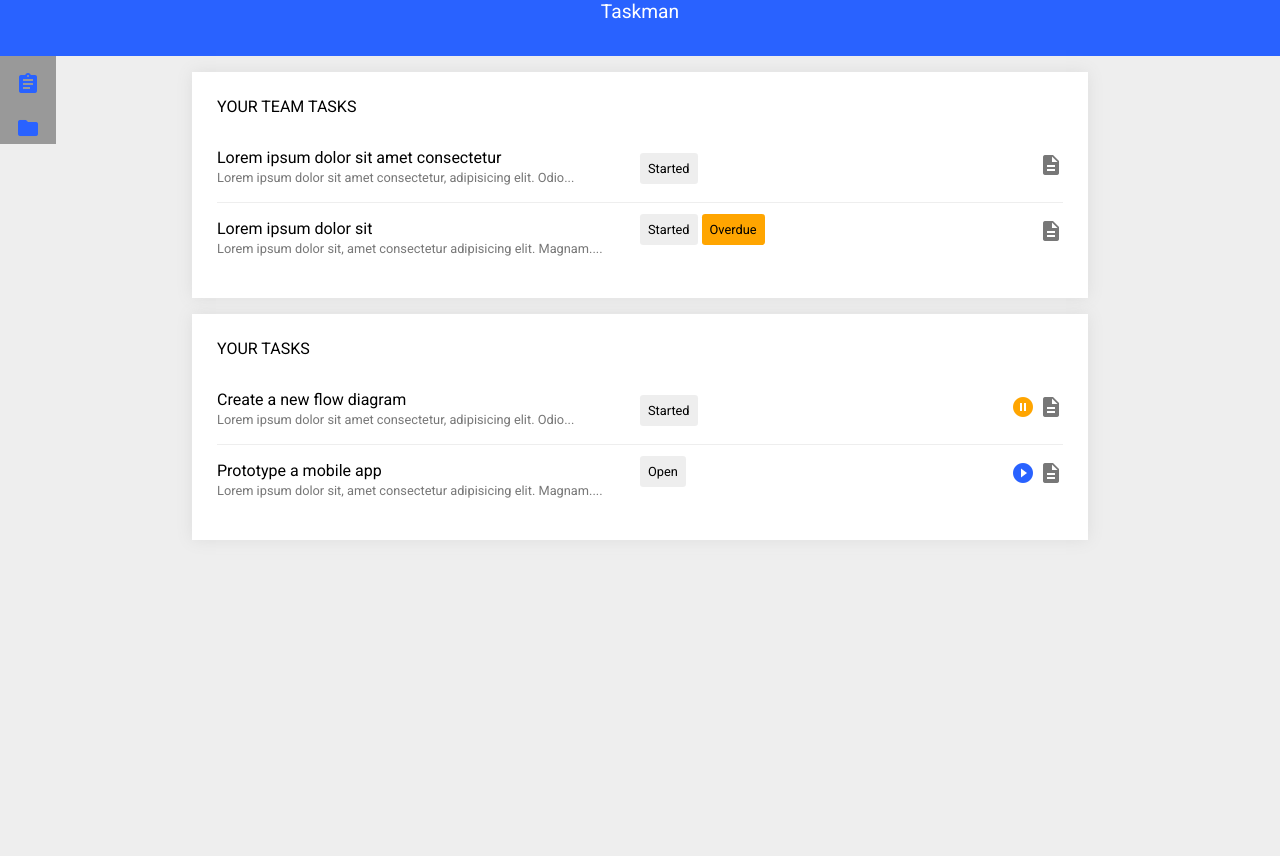
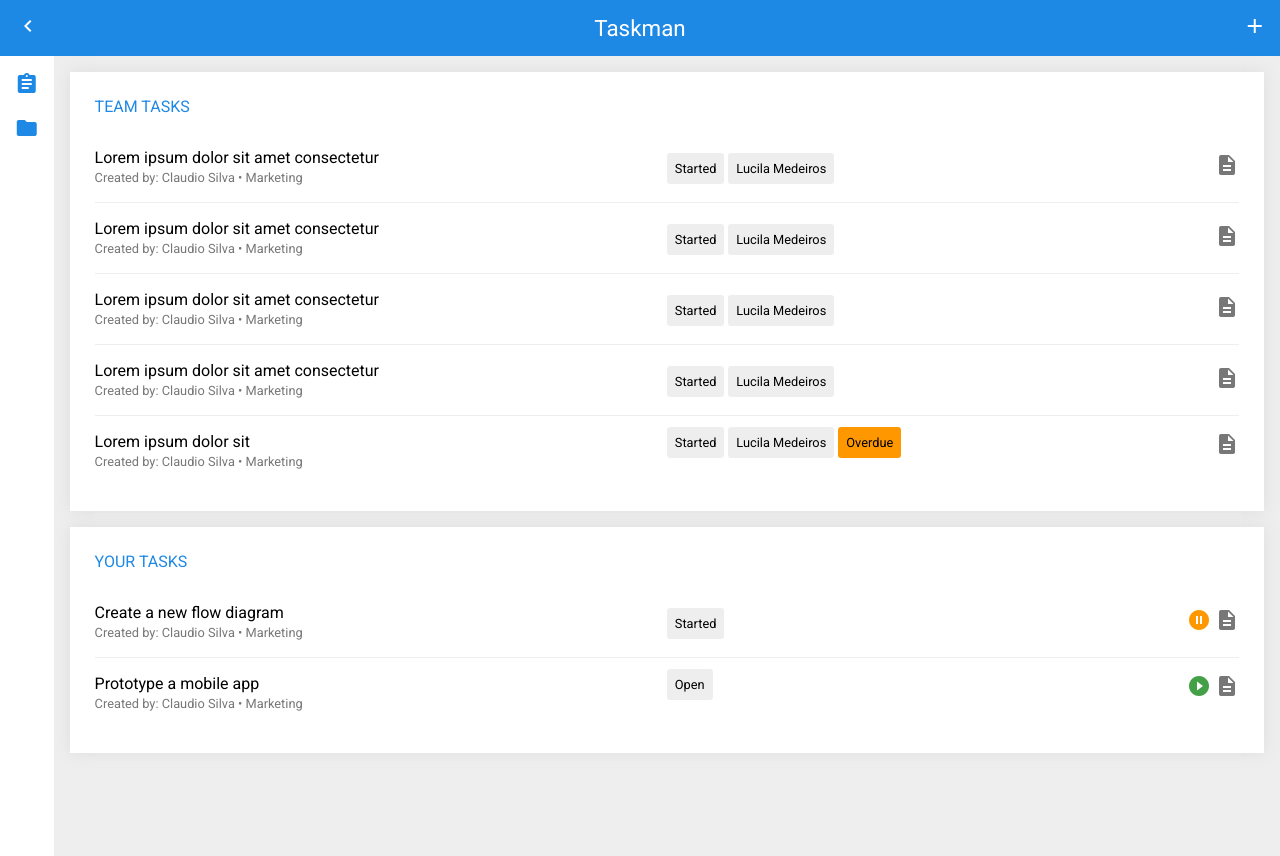
Before and after one commit to claudiomaxx/taskman-web, a website: page taskman-web-ng1/index.html at #!/home in a window 1280 px wide. Before the commit the page ends 800 px from the top, so only its background shows below. Drawn offline with nearby package versions, Linux system fonts and the light colour scheme; some packages are replaced by stand-ins of ours.

Commit message:
melhorias visuais

```diff
--- a/styles/styles.scss
+++ b/styles/styles.scss
@@ -1,6 +1,13 @@
+$primary-color: #1E88E5;
+$success-color: #43A047;
+$warning-color: #FF9800;
+
 * {
   font: 100% 'Roboto', sans-serif;
   box-sizing: border-box;
+}
+html,body {
+  height: 100%;
 }
 body {
   background: #eee;
@@ -11,23 +18,29 @@ body, h1, h2, h3, h4, h5, h6, ul, li {
   padding: 0;
 }
 
+.tm-flex-col {
+  display: flex;
+  height: 100%;
+}
+
 #tm-header {
-  background: #2962ff;
+  background: $primary-color;
   color: #fff;
   height: 3.5rem;
-  // padding: 0.7rem;
+  display: flex;
+  align-items: center;
+  justify-content: center;
 
   h1 {
-    text-align: center;
-    font-size: 1.2rem;
+    font-size: 1.4rem;
   }
 }
 
 #tm-sidemenu {
   width: 3.5rem;
-  height: 100%;
-  float: left;
-  background: #999;
+  flex: 'flex-grow';
+
+  background: #fff;
 
   ul > li {
     width: 100%;
@@ -36,15 +49,17 @@ body, h1, h2, h3, h4, h5, h6, ul, li {
     display: block;
 
     a {
-      color: #2962ff;
+      color: $primary-color;
     }
   }
 
 }
 
 #tm-content {
-  max-width: 70%;
-  margin: auto
+  width: 100%;
+  padding: 1rem;
+  // max-width: 90%;
+  margin: 0 auto;
 }
 
 h3 {
@@ -54,12 +69,15 @@ h3 {
 
 
 .tm-box {
-  display: flex;
   background: #fff;
   padding: 1.5rem;
   box-shadow: 0px 0px 15px #ddd;
   border: solid 1px #fff;
-  margin-top: 1rem;
+  margin-bottom: 1rem;
+}
+
+.tm-box--header {
+  color: $primary-color;
 }
 
 input, button, textarea, select {
@@ -99,6 +117,10 @@ $i: 24;
   $i: $i - 1;
 }
 
+.pad-1 {
+  padding: 1rem;
+}
+
 .col {
   width: auto;
 }
@@ -114,7 +136,7 @@ button:disabled {
 
 
 .btn--primary {
-  background-color: #2962ff !important;
+  background-color: $primary-color !important;
   color: #fff !important;
 }
 
@@ -151,20 +173,28 @@ li {
   text-align: right;
 }
 
+.ta-center {
+  text-align: center;
+}
+
 .tx-grey {
   color: #777;
 }
 
 .tx-primary {
-  color: #2962ff;
+  color: $primary-color;
+}
+
+.tx-success {
+  color: $success-color;
 }
 
 .tx-warning {
-  color: orange;
+  color: $warning-color;
 }
 
 .bg-warning {
-  background: orange;
+  background: $warning-color;
 }
 
 .desc {
--- a/taskman-web-ng1/home-tpl.html
+++ b/taskman-web-ng1/home-tpl.html
@@ -1,15 +1,16 @@
 <div class="tm-box">
     <div class="col-24">
-        <h3>YOUR TEAM TASKS</h3>
+        <h3 class="tm-box--header">TEAM TASKS</h3>
 
         <ul class="list">
-            <li class="flex-container flex-center">
+            <li class="flex-container flex-center" ng-repeat="x in [1,2,3,4]">
                 <div class="col-12">
                     <h5>Lorem ipsum dolor sit amet consectetur</h5>
-                    <span class="desc">Lorem ipsum dolor sit amet consectetur, adipisicing elit. Odio...</span>
+                    <span class="desc">Created by: Claudio Silva &bull; Marketing</span>
                 </div>
                 <div class="col-8">
                     <span class="tag">Started</span>
+                    <span class="tag">Lucila Medeiros</span>
                 </div>
                 <div class="col-4 ta-right">
                     <i class="material-icons tx-grey">description</i>
@@ -18,10 +19,11 @@
             <li class="flex-container">
                 <div class="col-12">
                     <h5>Lorem ipsum dolor sit</h5>
-                    <span class="desc">Lorem ipsum dolor sit, amet consectetur adipisicing elit. Magnam....</span>
+                    <span class="desc">Created by: Claudio Silva &bull; Marketing</span>
                 </div>
                 <div class="col-8">
                     <span class="tag">Started</span>
+                    <span class="tag">Lucila Medeiros</span>
                     <span class="tag bg-warning">Overdue</span>
                 </div>
                 <div class="col-4 ta-right">
@@ -34,13 +36,13 @@
 
 <div class="tm-box">
     <div class="col-24">
-        <h3>YOUR TASKS</h3>
+        <h3 class="tm-box--header">YOUR TASKS</h3>
 
         <ul class="list">
             <li class="flex-container flex-center">
                 <div class="col-12">
                     <h5>Create a new flow diagram</h5>
-                    <span class="desc">Lorem ipsum dolor sit amet consectetur, adipisicing elit. Odio...</span>
+                    <span class="desc">Created by: Claudio Silva &bull; Marketing</span>
                 </div>
                 <div class="col-8">
                     <span class="tag">Started</span>
@@ -53,13 +55,13 @@
             <li class="flex-container">
                 <div class="col-12">
                     <h5>Prototype a mobile app</h5>
-                    <span class="desc">Lorem ipsum dolor sit, amet consectetur adipisicing elit. Magnam....</span>
+                    <span class="desc">Created by: Claudio Silva &bull; Marketing</span>
                 </div>
                 <div class="col-8">
                     <span class="tag">Open</span>
                 </div>
                 <div class="col-4 ta-right">
-                    <i class="material-icons tx-primary">play_circle_filled</i>
+                    <i class="material-icons tx-success">play_circle_filled</i>
                     <i class="material-icons tx-grey">description</i>
                 </div>
             </li>
--- a/taskman-web-ng1/index.html
+++ b/taskman-web-ng1/index.html
@@ -19,12 +19,17 @@
 
 <body>
     <div id="tm-header">
-        <h1>Taskman</h1>
-        <!-- <i class="material-icons">account_circle</i> -->
+            <div class="col-1 pad-1"><i class="material-icons">keyboard_arrow_left</i></div>
+            <div class="col-22">
+                <h1 class="ta-center">Taskman</h1>
+            </div>
+        <div class="col-1 ta-right pad-1"><i class="material-icons">add</i></div>
     </div>
 
+    <div class="tm-flex-col">
         <div id="tm-sidemenu">
             <ul>
+                <!-- <i class="material-icons">account_circle</i> -->
                 <li><a href><i class="material-icons">assignment</i></a></li>
                 <li><a href><i class="material-icons">folder</i></a></li>
             </ul>
@@ -37,6 +42,7 @@
 
             <ng-view></ng-view>
         </div>
+    </div>
 </body>
 
 </html>
```
Also changed, not shown: styles/styles.css, 1 other file. Lines whose indentation alone changed are shown as unchanged.
